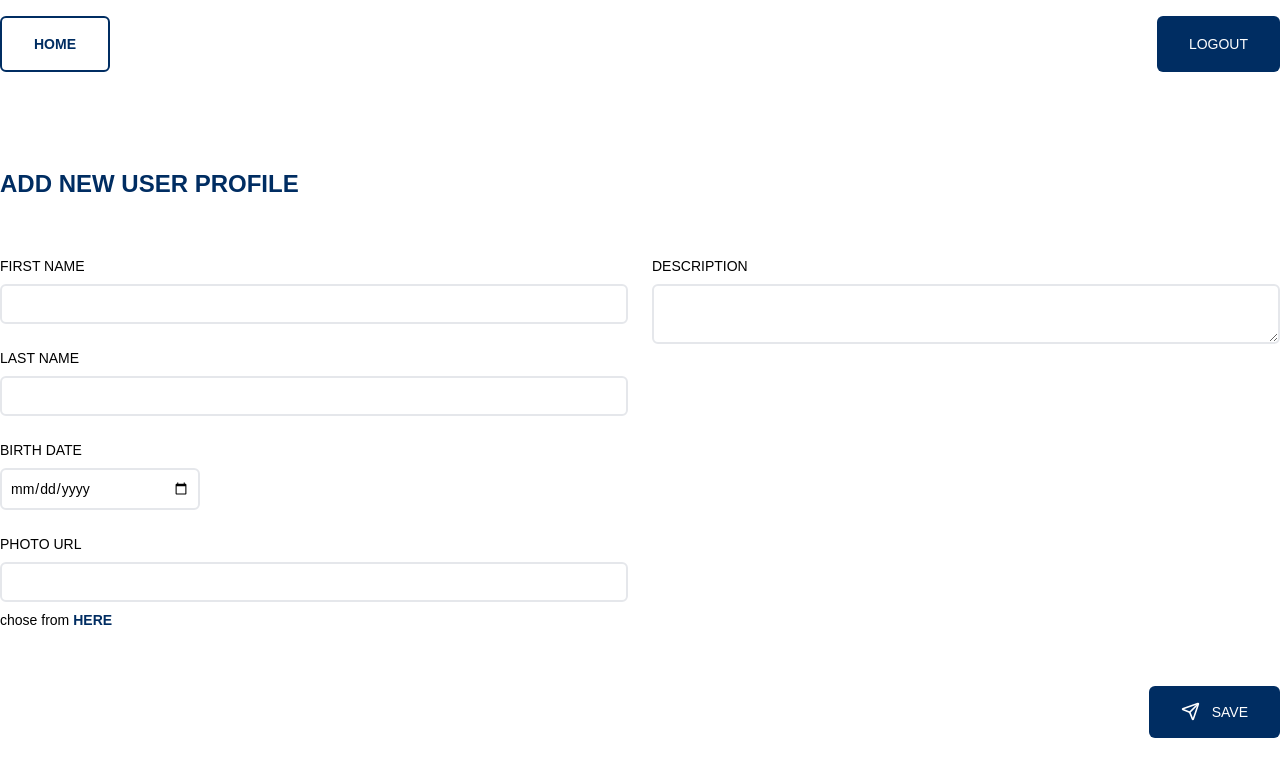
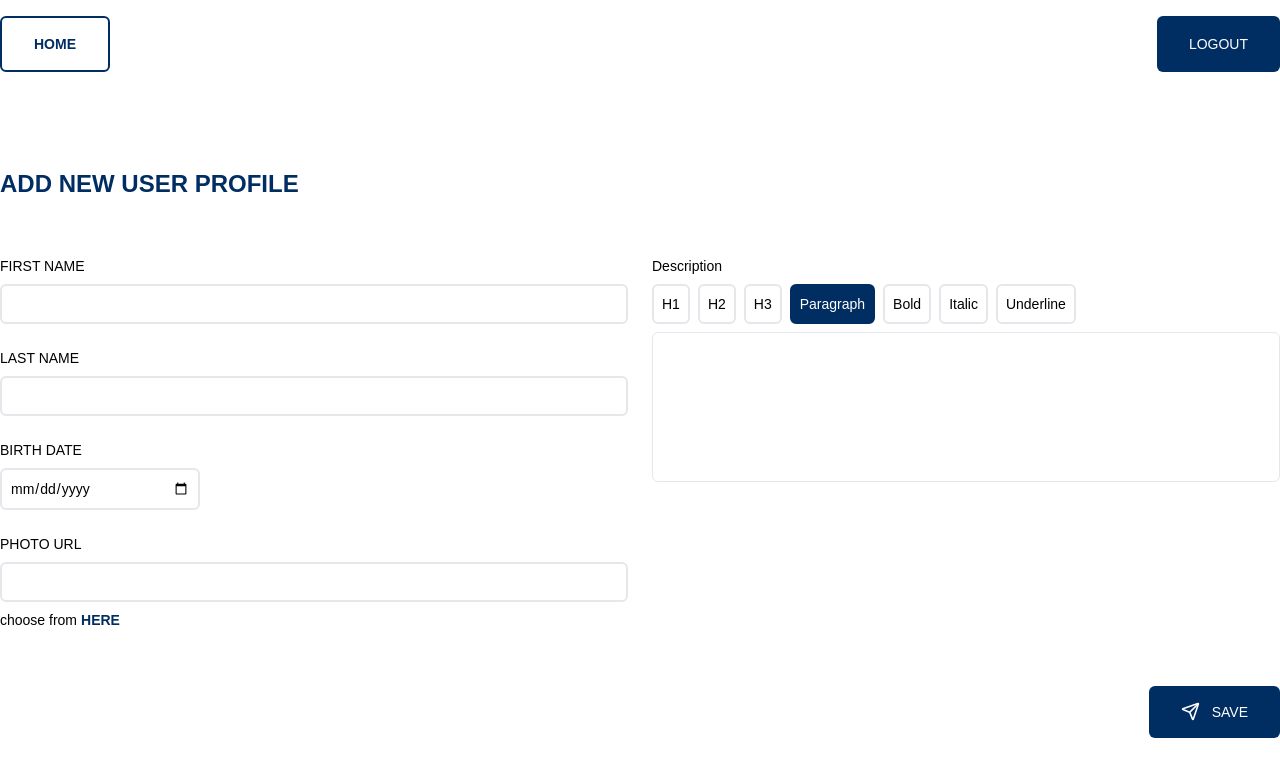
Before and after one commit to Wiolinek/users-profiles, a Next.js app: page /new-user in a window 1280 px wide. Shown: the top 776 px of the page. Built offline with nearby package versions, Linux system fonts and the light colour scheme.

Commit message:
add tiptap editor

```diff
--- a/app/globals.css
+++ b/app/globals.css
@@ -12,3 +12,24 @@
 body {
   font-family: Arial, Helvetica, sans-serif;
 }
+
+
+.tiptap {
+  h1,
+  h2,
+  h3 {
+    line-height: 1.1;
+    text-wrap: pretty;
+  }
+  h1 {
+    font-size: 1.4rem;
+  }
+
+  h2 {
+    font-size: 1.2rem;
+  }
+
+  h3 {
+    font-size: 1.1rem;
+  }
+}
--- /dev/null
+++ b/components/Button.tsx
@@ -0,0 +1,18 @@
+interface ButtonProps {
+    type?: "button" | "submit"
+    label: string;
+    customClass: string;
+    onClick: (event: React.MouseEvent<HTMLButtonElement>) => void;
+}
+
+export default function Button({ type = "button", label, customClass, onClick }: Readonly<ButtonProps>) {
+
+    return (
+        <button
+            type={type}
+            onClick={onClick}
+            className={`border-2 p-2 rounded-md ${customClass}`}>
+            {label}
+        </button>
+    );
+}
--- /dev/null
+++ b/components/Tiptap.tsx
@@ -0,0 +1,41 @@
+import { EditorContent, useEditor } from "@tiptap/react";
+import StarterKit from "@tiptap/starter-kit";
+import Italic from "@tiptap/extension-italic";
+import Bold from "@tiptap/extension-bold";
+import Heading from "@tiptap/extension-heading";
+import Underline from "@tiptap/extension-underline";
+import Toolbar from "@/components/Toolbar";
+
+interface TiptapProps {
+    description: string;
+    onChange: (content: string) => void;
+}
+
+export default function Tiptap({ description, onChange }: Readonly<TiptapProps>) {
+
+    const editor = useEditor({
+        extensions: [
+            StarterKit,
+            Italic,
+            Bold,
+            Underline,
+            Heading,
+        ],
+        content: description,
+        editorProps: {
+            attributes: {
+                class: "rounded-md border min-h-[150px] border-input px-2 py-1",
+            },
+        },
+        onUpdate({ editor }) {
+            onChange(editor.getHTML());
+        },
+    });
+
+    return (
+        <>
+            <Toolbar editor={editor} />
+            <EditorContent editor={editor} />
+        </>
+    );
+}
--- /dev/null
+++ b/components/Toolbar.tsx
@@ -0,0 +1,57 @@
+"use client";
+
+import { Editor } from '@tiptap/core';
+import { HTMLProps } from 'react';
+import Button from "@/components/Button";
+
+interface ToolbarProps extends HTMLProps<HTMLDivElement> {
+    editor: Editor | null;
+}
+
+export default function Toolbar({ editor }: Readonly<ToolbarProps>) {
+    const activeClass = 'bg-primary border-primary text-white';
+
+    if (!editor) {
+        return null
+    }
+
+    return (
+        <div className="flex gap-2">
+            <Button
+                label="H1"
+                onClick={() => editor.chain().focus().toggleHeading({ level: 1 }).run()}
+                customClass={editor.isActive('heading', { level: 1 }) ? activeClass : ''}
+            />
+            <Button
+                label="H2"
+                onClick={() => editor.chain().focus().toggleHeading({ level: 2 }).run()}
+                customClass={editor.isActive('heading', { level: 2 }) ? activeClass : ''}
+            />
+            <Button
+                label="H3"
+                onClick={() => editor.chain().focus().toggleHeading({ level: 3 }).run()}
+                customClass={editor.isActive('heading', { level: 3 }) ? activeClass : ''}
+            />
+            <Button
+                label="Paragraph"
+                onClick={() => editor.chain().focus().setParagraph().run()}
+                customClass={editor.isActive('paragraph') ? activeClass : ''}
+            />
+            <Button
+                label="Bold"
+                onClick={() => editor.chain().focus().toggleBold().run()}
+                customClass={editor.isActive('bold') ? activeClass : ''}
+            />
+            <Button
+                label="Italic"
+                onClick={() => editor.chain().focus().toggleItalic().run()}
+                customClass={editor.isActive('italic') ? activeClass : ''}
+            />
+            <Button
+                label="Underline"
+                onClick={() => editor.chain().focus().toggleUnderline().run()}
+                customClass={editor.isActive('underline') ? activeClass : ''}
+            />
+        </div>
+    )
+}
--- a/components/UserProfile.tsx
+++ b/components/UserProfile.tsx
@@ -3,7 +3,7 @@ import Link from "next/link";
 import { LuPencil } from "react-icons/lu";
 import dayjs from "dayjs";
 
-export interface UserProfileProps {
+interface UserProfileProps {
     userProfile: UserProfileType;
 }
 
--- a/components/UserProfileForm.tsx
+++ b/components/UserProfileForm.tsx
@@ -1,45 +1,67 @@
 "use client";
 
-import { UserProfileType } from "@/types/user.interface";
 import Image from "next/image";
-import { usePathname } from "next/navigation";
+import Link from "next/link";
+import { usePathname, useRouter } from "next/navigation";
 import { LuTrash2, LuSend } from "react-icons/lu";
 import dayjs from "dayjs";
+import { useState } from "react";
 import { deleteUserProfile } from "@/actions/actions";
-import Link from "next/link";
+import { UserProfileType } from "@/types/user.interface";
+import Tiptap from "@/components/Tiptap";
 
-export interface UserProfileFormProps {
+interface UserProfileFormProps {
     id?: string;
     userData?: UserProfileType;
     action: (formData: FormData, id: string) => Promise<void>;
 }
 
-export default function UserProfileForm({ id, userData, action }: Readonly<UserProfileFormProps>) {
+export default function UserProfileForm({
+    id,
+    userData,
+    action,
+}: Readonly<UserProfileFormProps>) {
     const pathname = usePathname();
+    const router = useRouter();
+    const [richTextContent, setRichTextContent] = useState(userData?.richText || "");
+    const [isSubmitting, setIsSubmitting] = useState(false);
 
-    const deleteUserProfileHandler = (id: string) => {
-        deleteUserProfile(id);
-        window.location.href = '/users';
-    }
+    const deleteUserProfileHandler = async (id: string) => {
+        setIsSubmitting(true);
 
-    const handleFormSubmit = async (
-        formData: FormData,
-        action: (formData: FormData, id: string) => Promise<void>,
-        id: string
-    ) => {
-        await action(formData, id);
-        window.location.href = '/users';
+        try {
+            await deleteUserProfile(id);
+            setIsSubmitting(false);
+        } catch (error) {
+            console.error("Submission failed:", error);
+        } finally {
+            router.push("/users");
+        }
+    };
+
+    const handleFormSubmit = async (e: React.FormEvent<HTMLFormElement>) => {
+        e.preventDefault();
+        setIsSubmitting(true);
+        const formData = new FormData(e.currentTarget);
+        formData.append("richText", richTextContent);
+
+        try {
+            await action(formData, id!);
+            setIsSubmitting(false);
+        } catch (error) {
+            console.error("Submission failed:", error);
+        }
     };
 
     return (
         <form
-            action={async (formData: FormData) => handleFormSubmit(formData, action, id!)}
+            onSubmit={handleFormSubmit}
             encType="multipart/form-data"
-            className="flex flex-col mt-14 text-sm uppercase"
+            className="flex flex-col mt-14 text-sm"
         >
             <div className="flex gap-6 mb-14">
                 <div className="flex flex-col gap-6 w-1/2">
-                    <label className="flex flex-col gap-2">
+                    <label className="flex flex-col gap-2 uppercase">
                         First name
                         <input
                             name="firstName"
@@ -49,7 +71,7 @@ export default function UserProfileForm({ id, userData, action }: Readonly<UserP
                             defaultValue={userData?.firstName || ""}
                         />
                     </label>
-                    <label className="flex flex-col gap-2">
+                    <label className="flex flex-col gap-2 uppercase">
                         Last name
                         <input
                             name="lastName"
@@ -59,18 +81,22 @@ export default function UserProfileForm({ id, userData, action }: Readonly<UserP
                             defaultValue={userData?.lastName || ""}
                         />
                     </label>
-                    <label className="flex flex-col gap-2">
+                    <label className="flex flex-col gap-2 uppercase">
                         Birth date
                         <input
                             name="birthDate"
                             type="date"
                             required
-                            defaultValue={userData?.birthDate ? dayjs(userData.birthDate).format("YYYY-MM-DD") : ""}
+                            defaultValue={
+                                userData?.birthDate
+                                    ? dayjs(userData.birthDate).format("YYYY-MM-DD")
+                                    : ""
+                            }
                             max={dayjs().format("YYYY-MM-DD")}
                             className="border-2 rounded-md p-2 w-[200px]"
                         />
                     </label>
-                    <label className="flex flex-col gap-2">
+                    <label className="flex flex-col gap-2 uppercase">
                         Photo URL
                         <input
                             name="photo"
@@ -79,8 +105,14 @@ export default function UserProfileForm({ id, userData, action }: Readonly<UserP
                             className="border-2 rounded-md p-2"
                             defaultValue={userData?.photo || ""}
                         />
-                        <span className="text-sm flex gap-1 lowercase">Chose from
-                            <Link href="https://picsum.photos/images" target="_blank" rel="noopener noreferrer" className="text-md text-primary font-bold uppercase hover:underline">
+                        <span className="text-sm flex gap-1 lowercase">
+                            Choose from
+                            <Link
+                                href="https://picsum.photos/images"
+                                target="_blank"
+                                rel="noopener noreferrer"
+                                className="text-md text-primary font-bold uppercase hover:underline"
+                            >
                                 here
                             </Link>
                         </span>
@@ -95,33 +127,45 @@ export default function UserProfileForm({ id, userData, action }: Readonly<UserP
                         )}
                     </label>
                 </div>
-                <label className="flex flex-col gap-2 w-1/2">
+                <label className="flex flex-col gap-2 w-1/2 tiptap h-fit" suppressHydrationWarning>
                     Description
-                    <textarea
-                        name="richText"
-                        required
-                        className="border-2 rounded-md p-2 w-full"
-                        defaultValue={userData?.richText || ""}
-                    ></textarea>
+                    <Tiptap
+                        description={userData?.richText || ""}
+                        onChange={setRichTextContent}
+                    />
                 </label>
             </div>
             <div className="flex justify-between w-full">
                 {pathname !== "/new-user" && (
                     <button
                         type="button"
-                        className="flex gap-3 py-4 px-8 w-fit rounded-md bg-red text-white hover:bg-red-hover uppercase"
+                        className="flex gap-3 py-4 px-8 w-fit rounded-md bg-red text-white hover:bg-red-hover disabled:bg-gray-200 disabled:text-black uppercase"
                         onClick={() => deleteUserProfileHandler(id!)}
+                        disabled={isSubmitting}
                     >
-                        <LuTrash2 size={20} />
-                        Delete user profile
+                        {isSubmitting ? (
+                            "Deleting..."
+                        ) : (
+                            <>
+                                <LuTrash2 size={20} />
+                                Delete user profile
+                            </>
+                        )}
                     </button>
                 )}
                 <button
                     type="submit"
-                    className="flex gap-3 py-4 px-8 w-fit mr-0 ml-auto rounded-md bg-primary text-white hover:bg-primary-hover uppercase"
+                    className="flex gap-3 py-4 px-8 w-fit mr-0 ml-auto rounded-md bg-primary text-white hover:bg-primary-hover disabled:bg-gray-200 disabled:text-black uppercase"
+                    disabled={isSubmitting}
                 >
-                    <LuSend size={19} />
-                    {pathname === "/new-user" ? "Save" : "Update"}
+                    {isSubmitting ? (
+                        "Sending data..."
+                    ) : (
+                        <>
+                            <LuSend size={19} />
+                            {pathname === "/new-user" ? "Save" : "Update"}
+                        </>
+                    )}
                 </button>
             </div>
         </form>
--- a/package.json
+++ b/package.json
@@ -10,6 +10,12 @@
   },
   "dependencies": {
     "@prisma/client": "^6.0.1",
+    "@tiptap/extension-bold": "^2.10.3",
+    "@tiptap/extension-heading": "^2.10.3",
+    "@tiptap/extension-italic": "^2.10.3",
+    "@tiptap/extension-underline": "^2.10.3",
+    "@tiptap/react": "^2.10.3",
+    "@tiptap/starter-kit": "^2.10.3",
     "dayjs": "^1.11.13",
     "next": "15.1.0",
     "react": "^19.0.0",
```
Also changed, not shown: app/users/[id]/page.tsx (+7 -6 lines), 1 other file (tests, documents, lock files or other folders).
